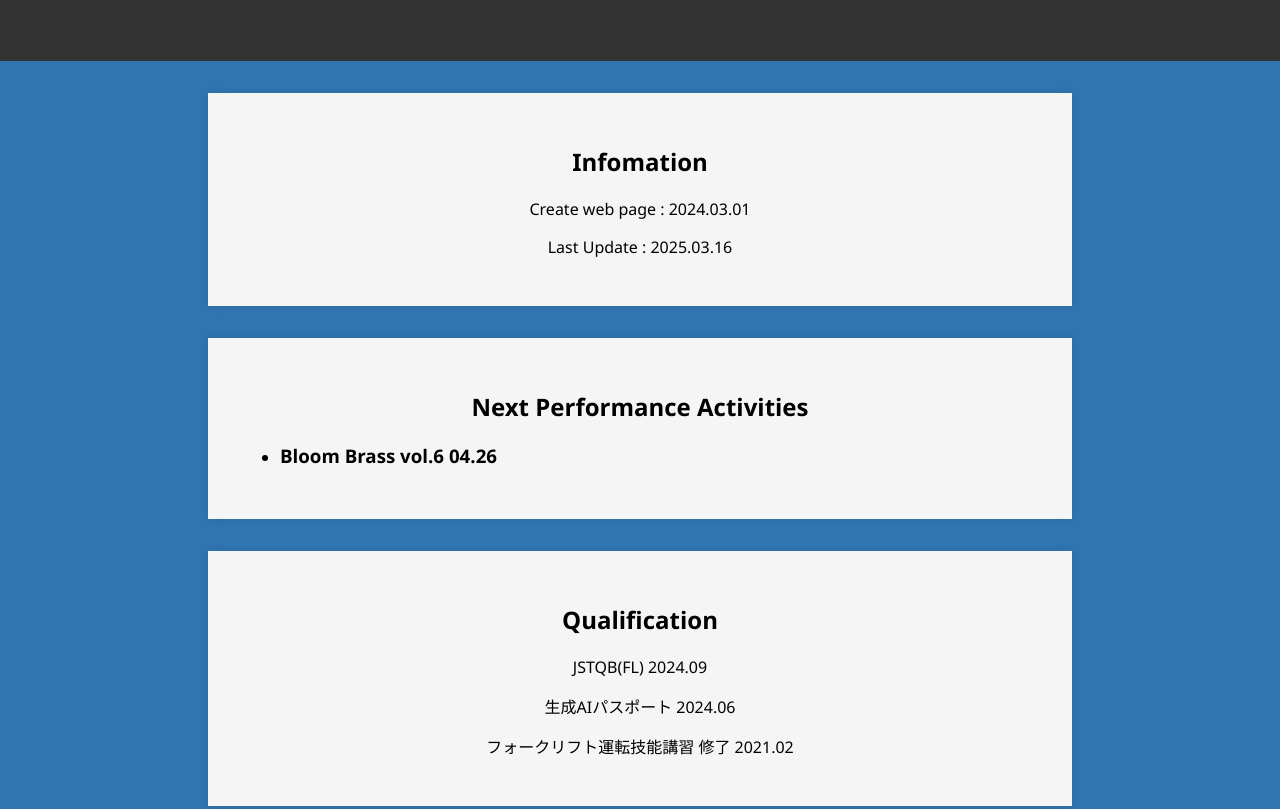
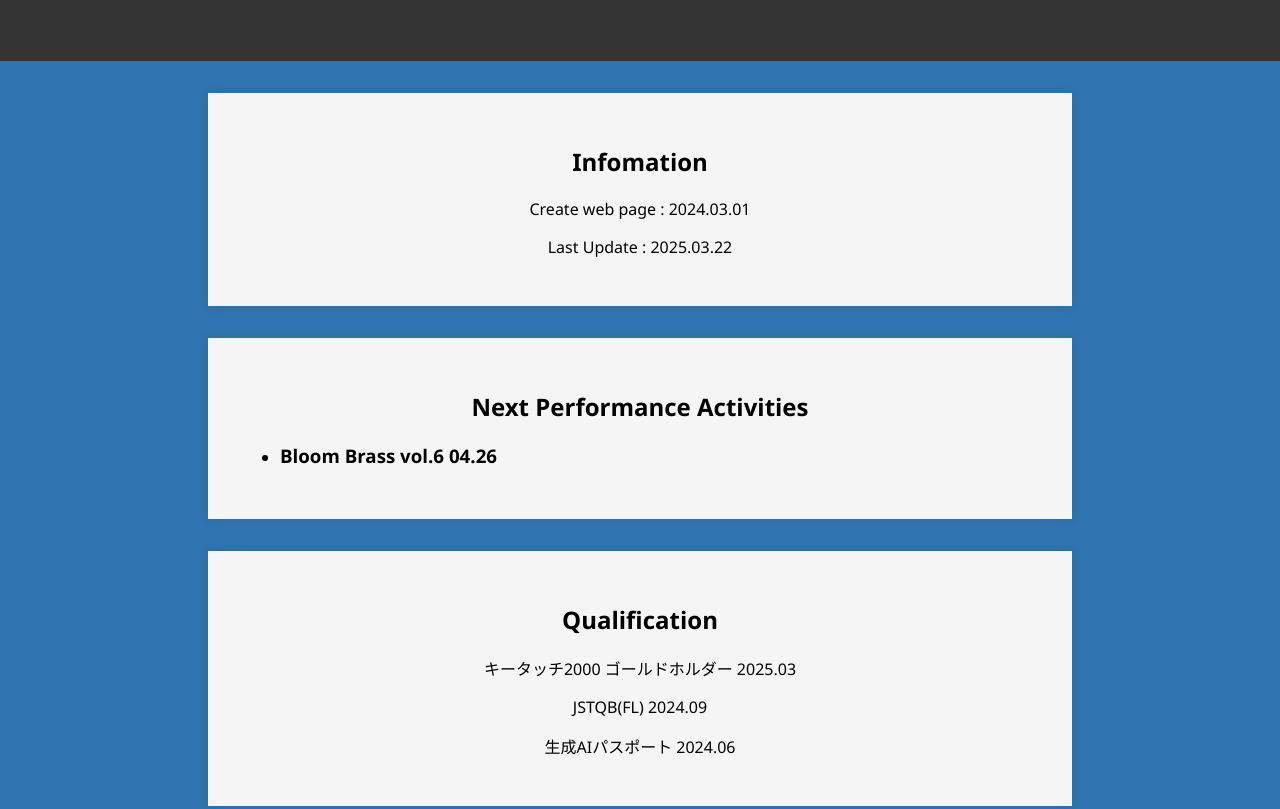
Before and after one commit to K-sv966/K-sv966.github.io, a plain HTML site: page home.html in a window 1280 px wide. Shown: the top 809 px of the page. Drawn offline with Linux system fonts and the light colour scheme.

Commit message:
Update home.html

```diff
--- a/home.html
+++ b/home.html
@@ -17,7 +17,7 @@
     <section id="introduction">
         <h2>Infomation</h2>
          <p>Create web page : 2024.03.01</p>
-         <p>Last Update : 2025.03.16</p>
+         <p>Last Update : 2025.03.22</p>
     </section>
     </section>
         <section id="new_perform">
@@ -32,9 +32,9 @@
 
     <section id="Qualifications">
         <h2>Qualification</h2>
+         <p>キータッチ2000 ゴールドホルダー 2025.03</p>
          <p>JSTQB(FL) 2024.09</p>
          <p>生成AIパスポート 2024.06</p>
-         <P>フォークリフト運転技能講習 修了 2021.02</P>
         <p></p>
     </section>
 
```
